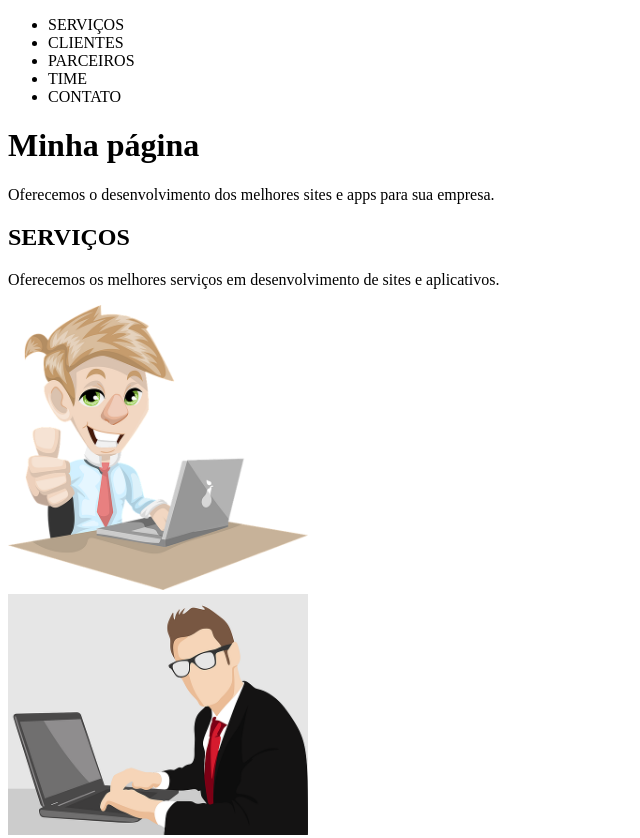
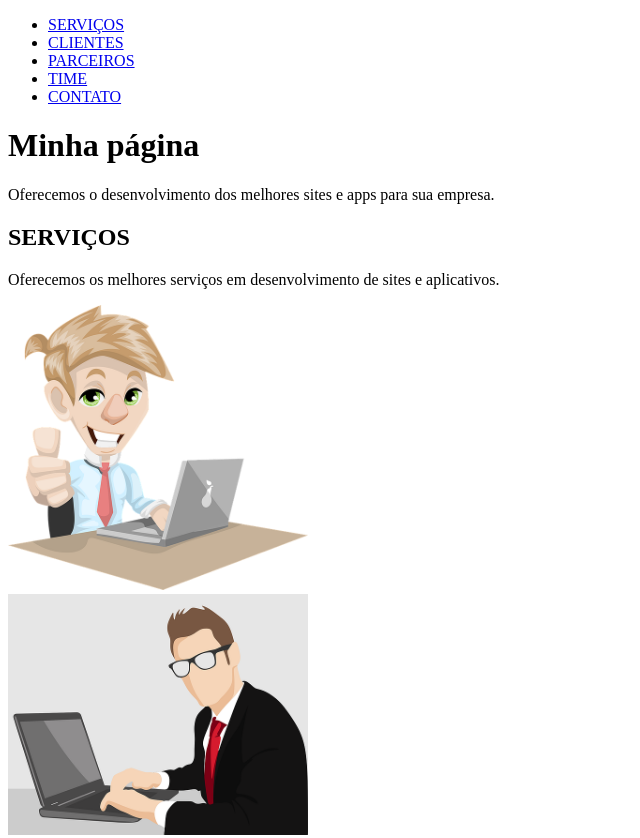
Before and after one commit to franciscojsc/aula-html5-css3, a plain HTML site: page index.html in a window 1280 px wide. Shown: the top 838 px of the page, without its empty margins (0-640 px from the left). Drawn offline with Linux system fonts and the light colour scheme.

Commit message:
Adicione links para as seções

```diff
--- a/index.html
+++ b/index.html
@@ -9,11 +9,11 @@
 <body>
   <nav>
     <ul>
-      <li>SERVIÇOS</li>
-      <li>CLIENTES</li>
-      <li>PARCEIROS</li>
-      <li>TIME</li>
-      <li>CONTATO</li>
+      <li><a href="#servicos">SERVIÇOS</a></li>
+      <li><a href="#clientes">CLIENTES</a></li>
+      <li><a href="#parceiros">PARCEIROS</a></li>
+      <li><a href="#time">TIME</a></li>
+      <li><a href="#contato">CONTATO</a></li>
     </ul>
   </nav>
 
```
